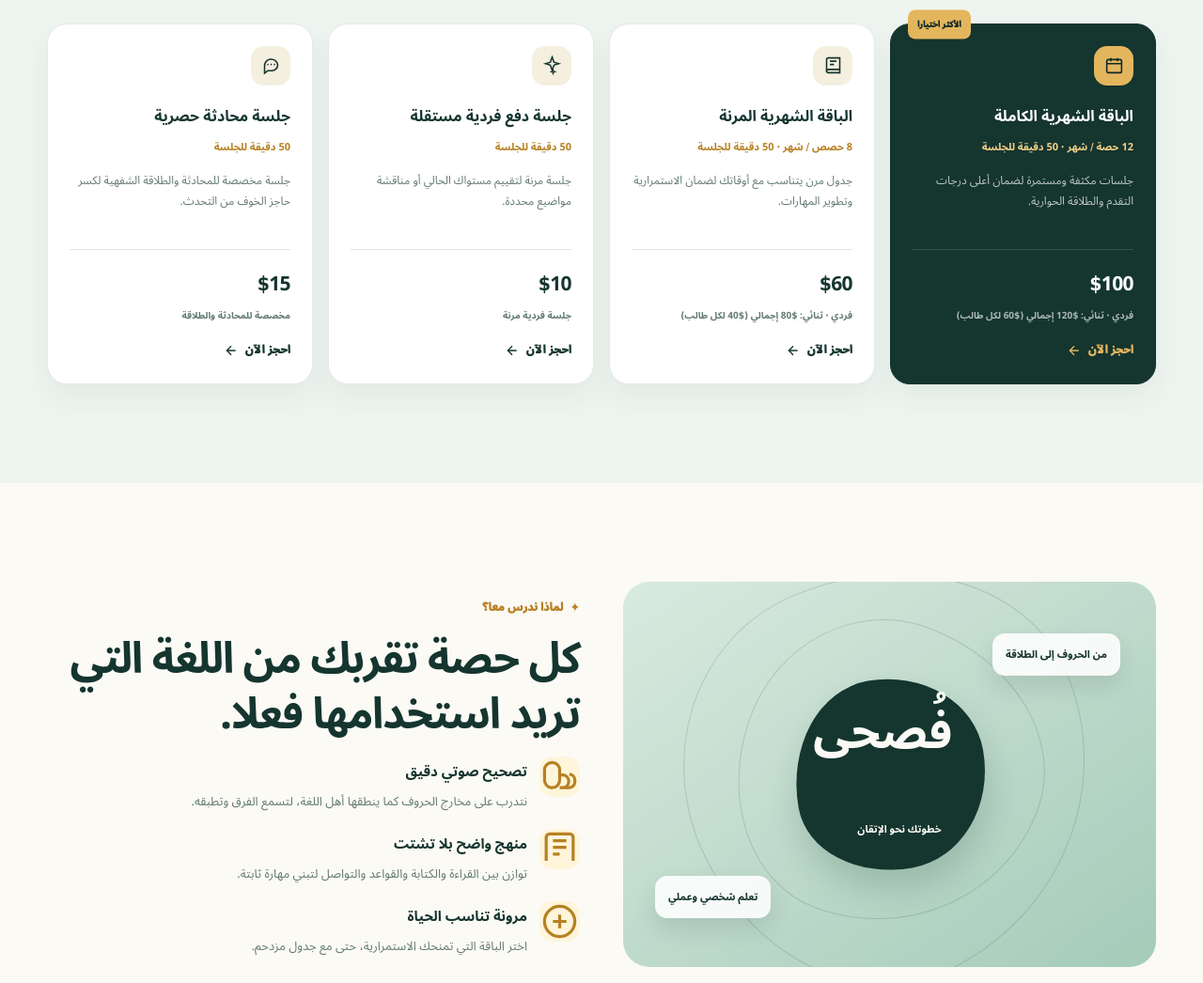
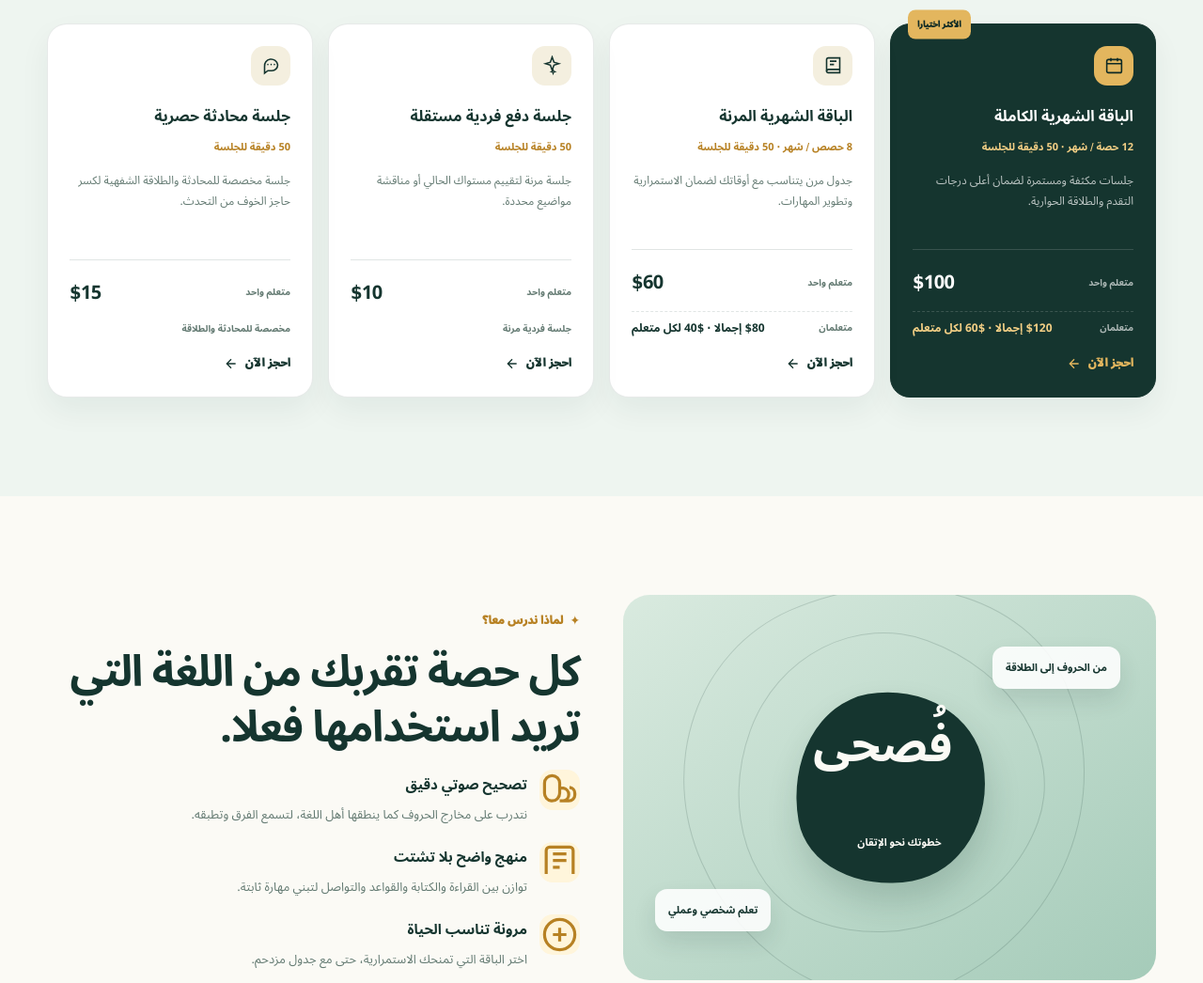
Before and after one commit to fushaf1234/fushazone, a plain HTML site: page index.html in a window 1280 px wide. Shown: the part 1527-2573 px from the top of the page at 94% size. Drawn offline with Linux system fonts and the light colour scheme.

Commit message:
Add files via upload

```diff
--- a/index.html
+++ b/index.html
@@ -151,11 +151,17 @@
     .popular .course-duration { color:#f3cf85; }
     .course-description { min-height:65px; margin:14px 0 18px; color:var(--muted); font-size:12px; line-height:1.85; }
     .popular .course-description { color:rgba(255,255,255,.72); }
-    .course-price { margin-top:auto; padding-top:14px; border-top:1px solid var(--line); }
+    .course-price { display:grid; gap:9px; margin-top:auto; padding-top:14px; border-top:1px solid var(--line); }
     .popular .course-price { border-color:rgba(255,255,255,.15); }
-    .course-price strong { display:block; font-size:21px; letter-spacing:-.03em; }
-    .course-price span { display:block; margin-top:4px; color:var(--muted); font-size:10px; line-height:1.65; font-weight:700; }
-    .popular .course-price span { color:rgba(255,255,255,.64); }
+    .price-option { display:flex; align-items:center; justify-content:space-between; gap:12px; }
+    .price-option + .price-option { padding-top:9px; border-top:1px dashed var(--line); }
+    .popular .price-option + .price-option { border-color:rgba(255,255,255,.16); }
+    .price-label { margin:0 !important; color:var(--muted); font-size:10px !important; line-height:1.45; font-weight:850 !important; }
+    .course-price strong { display:block; margin:0; font-size:20px; letter-spacing:-.03em; white-space:nowrap; }
+    .price-detail { margin:0 !important; color:var(--ink); font-size:12px !important; line-height:1.45; font-weight:900 !important; text-align:end; }
+    .course-price .price-note { margin:0; color:var(--muted); font-size:10px; line-height:1.65; font-weight:700; }
+    .popular .price-label, .popular .course-price .price-note { color:rgba(255,255,255,.64); }
+    .popular .price-detail { color:#f3cf85; }
     .course-action { display:inline-flex; align-items:center; gap:7px; margin-top:16px; color:var(--ink); border:0; background:transparent; padding:0; font-size:12px; font-weight:950; }
     .popular .course-action { color:var(--gold); }
     .course-action svg { width:16px; height:16px; transition:transform .2s; }
@@ -493,7 +499,7 @@
       <div class="shell contact-grid">
         <div>
           <div class="section-kicker" data-i18n="contactKicker">خطوتك التالية</div>
-          <h2 data-i18n="contactTitle">ابدأ رحلتك مع العربية أو القرآن الكريم.</h2>
+          <h2 data-i18n="contactTitle">ابدأ رحلتك مع القرآن الكريم واللغة العربية.</h2>
           <p class="section-lede" data-i18n="contactCopy">أرسل لنا طلبك وسنتواصل معك لتحديد الباقة المناسبة ومستواك الحالي.</p>
           <div class="contact-details"><a class="contact-detail" href="mailto:fushazone@gmail.com"><svg viewBox="0 0 24 24" fill="none" stroke="currentColor" stroke-width="1.8"><rect x="3" y="5" width="18" height="14" rx="2"/><path d="m3 7 9 6 9-6"/></svg><span>fushazone@gmail.com</span></a><div class="contact-detail"><svg viewBox="0 0 24 24" fill="none" stroke="currentColor" stroke-width="1.8"><path d="M12 21s7-4.4 7-11a7 7 0 1 0-14 0c0 6.6 7 11 7 11Z"/><circle cx="12" cy="10" r="2.5"/></svg><span data-i18n="contactOnline">تعلم أونلاين من أي مكان</span></div></div>
         </div>
@@ -530,8 +536,8 @@
       arabic: {
         intro: { ar: 'تعلم القواعد والقراءة والكتابة، وابن مهارات تواصل قوية وثابتة.', en: 'Learn grammar, reading, writing, and build strong, steady communication skills.' },
         cards: [
-          { icon: 'calendar', title: {ar:'الباقة الشهرية الكاملة',en:'Full Monthly Package'}, duration:{ar:'12 حصة / شهر · 50 دقيقة للجلسة',en:'12 lessons / month · 50 minutes each'}, description:{ar:'جلسات مكثفة ومستمرة لضمان أعلى درجات التقدم والطلاقة الحوارية.',en:'Focused, continuous lessons for meaningful progress and conversational fluency.'}, price:'$100', note:{ar:'فردي · ثنائي: $120 إجمالي ($60 لكل طالب)',en:'One-to-one · Two learners: $120 total ($60 each)'}, popular:true, select:'Arabic: Full Monthly (12 lessons)' },
-          { icon: 'book', title:{ar:'الباقة الشهرية المرنة',en:'Flexible Monthly Package'}, duration:{ar:'8 حصص / شهر · 50 دقيقة للجلسة',en:'8 lessons / month · 50 minutes each'}, description:{ar:'جدول مرن يتناسب مع أوقاتك لضمان الاستمرارية وتطوير المهارات.',en:'A flexible schedule that supports consistency and skill growth.'}, price:'$60', note:{ar:'فردي · ثنائي: $80 إجمالي ($40 لكل طالب)',en:'One-to-one · Two learners: $80 total ($40 each)'}, select:'Arabic: Flexible Monthly (8 lessons)' },
+          { icon: 'calendar', title: {ar:'الباقة الشهرية الكاملة',en:'Full Monthly Package'}, duration:{ar:'12 حصة / شهر · 50 دقيقة للجلسة',en:'12 lessons / month · 50 minutes each'}, description:{ar:'جلسات مكثفة ومستمرة لضمان أعلى درجات التقدم والطلاقة الحوارية.',en:'Focused, continuous lessons for meaningful progress and conversational fluency.'}, price:'$100', duo:{ar:'$120 إجمالا · $60 لكل متعلم',en:'$120 total · $60 each'}, popular:true, select:'Arabic: Full Monthly (12 lessons)' },
+          { icon: 'book', title:{ar:'الباقة الشهرية المرنة',en:'Flexible Monthly Package'}, duration:{ar:'8 حصص / شهر · 50 دقيقة للجلسة',en:'8 lessons / month · 50 minutes each'}, description:{ar:'جدول مرن يتناسب مع أوقاتك لضمان الاستمرارية وتطوير المهارات.',en:'A flexible schedule that supports consistency and skill growth.'}, price:'$60', duo:{ar:'$80 إجمالا · $40 لكل متعلم',en:'$80 total · $40 each'}, select:'Arabic: Flexible Monthly (8 lessons)' },
           { icon:'spark', title:{ar:'جلسة دفع فردية مستقلة',en:'Single Pay-as-you-go Session'}, duration:{ar:'50 دقيقة للجلسة',en:'50 minutes'}, description:{ar:'جلسة مرنة لتقييم مستواك الحالي أو مناقشة مواضيع محددة.',en:'A flexible session to assess your current level or discuss specific topics.'}, price:'$10', note:{ar:'جلسة فردية مرنة',en:'Flexible individual session'}, select:'Arabic: Single Session ($10)' },
           { icon:'speech', title:{ar:'جلسة محادثة حصرية',en:'Conversation-Only Session'}, duration:{ar:'50 دقيقة للجلسة',en:'50 minutes'}, description:{ar:'جلسة مخصصة للمحادثة والطلاقة الشفهية لكسر حاجز الخوف من التحدث.',en:'A conversation-focused session to build spoken fluency and confidence.'}, price:'$15', note:{ar:'مخصصة للمحادثة والطلاقة',en:'Dedicated to conversation and fluency'}, select:'Arabic: Conversation Session ($15)' }
         ]
@@ -539,8 +545,8 @@
       quran: {
         intro: { ar: 'أتقن تلاوة القرآن الكريم وأحكام التجويد والحفظ والمراجعة مع معلمين محترفين متحدثين أصليين.', en: 'Master Qur’an recitation, tajweed rules, memorization, and revision with professional native Arabic-speaking teachers.' },
         cards: [
-          { icon:'calendar', title:{ar:'الباقة الشهرية الكاملة',en:'Full Monthly Package'}, duration:{ar:'12 حصة / شهر · 40 دقيقة للجلسة',en:'12 lessons / month · 40 minutes each'}, description:{ar:'دراسة مكثفة ومتابعة مستمرة لضبط مخارج الحروف وحفظ متقن لكتاب الله الكريم.',en:'Focused study and consistent follow-up for precise pronunciation and confident memorization.'}, price:'$50', note:{ar:'فردي · ثنائي: $60 إجمالي ($30 لكل طالب)',en:'One-to-one · Two learners: $60 total ($30 each)'}, popular:true, select:'Quran: Full Monthly (12 lessons)' },
-          { icon:'book', title:{ar:'الباقة الشهرية المرنة',en:'Flexible Monthly Package'}, duration:{ar:'8 حصص / شهر · 40 دقيقة للجلسة',en:'8 lessons / month · 40 minutes each'}, description:{ar:'باقة مرنة لأصحاب الجداول المزدحمة لتعلم أحكام التجويد والحفظ التدريجي بانتظام.',en:'A flexible package for busy schedules, with steady tajweed learning and gradual memorization.'}, price:'$35', note:{ar:'فردي · ثنائي: $40 إجمالي ($20 لكل طالب)',en:'One-to-one · Two learners: $40 total ($20 each)'}, select:'Quran: Flexible Monthly (8 lessons)' },
+          { icon:'calendar', title:{ar:'الباقة الشهرية الكاملة',en:'Full Monthly Package'}, duration:{ar:'12 حصة / شهر · 40 دقيقة للجلسة',en:'12 lessons / month · 40 minutes each'}, description:{ar:'دراسة مكثفة ومتابعة مستمرة لضبط مخارج الحروف وحفظ متقن لكتاب الله الكريم.',en:'Focused study and consistent follow-up for precise pronunciation and confident memorization.'}, price:'$50', duo:{ar:'$60 إجمالا · $30 لكل متعلم',en:'$60 total · $30 each'}, popular:true, select:'Quran: Full Monthly (12 lessons)' },
+          { icon:'book', title:{ar:'الباقة الشهرية المرنة',en:'Flexible Monthly Package'}, duration:{ar:'8 حصص / شهر · 40 دقيقة للجلسة',en:'8 lessons / month · 40 minutes each'}, description:{ar:'باقة مرنة لأصحاب الجداول المزدحمة لتعلم أحكام التجويد والحفظ التدريجي بانتظام.',en:'A flexible package for busy schedules, with steady tajweed learning and gradual memorization.'}, price:'$35', duo:{ar:'$40 إجمالا · $20 لكل متعلم',en:'$40 total · $20 each'}, select:'Quran: Flexible Monthly (8 lessons)' },
           { icon:'spark', title:{ar:'تقييم مستوى التلاوة',en:'Recitation Level Assessment'}, duration:{ar:'جلسة مخصصة بحسب احتياجك',en:'A session tailored to your needs'}, description:{ar:'نحدد نقطة البداية المناسبة لخطة التلاوة أو التجويد أو الحفظ.',en:'Find the right starting point for your recitation, tajweed, or memorization plan.'}, price:{ar:'تواصل معنا',en:'Contact us'}, note:{ar:'لمن يريد خطة واضحة للبداية',en:'For learners seeking a clear start'}, select:'Quran: Recitation Assessment' },
           { icon:'speech', title:{ar:'حفظ ومراجعة منتظمة',en:'Memorization & Revision'}, duration:{ar:'بإيقاع يناسب تقدمك',en:'At a pace that suits your progress'}, description:{ar:'متابعة ثابتة لبناء روتين حفظ ومراجعة متوازن وواقعي.',en:'Consistent guidance to build a balanced, practical memorization and revision routine.'}, price:{ar:'تواصل معنا',en:'Contact us'}, note:{ar:'داخل باقات القرآن الشهرية',en:'Available within monthly Qur’an packages'}, select:'Quran: Memorization & Revision' }
         ]
@@ -559,22 +565,22 @@
         heroEyebrow:'عربية راسخة، تواصل حي', heroTitle:'لغتك العربية... <em>هويتك</em> وعالمك', heroCopy:'مرحبا بكم في منصة Fusha Zone. نقدم رحلة تعليمية فريدة للناطقين بغير العربية، حيث تلتقي الأصالة الأكاديمية بالطلاقة الحوارية بأسلوب عصري وحيوي مع معلمين محترفين متحدثين أصليين باللغة العربية.', heroPrimary:'اكتشف برامجنا <span>←</span>', heroSecondary:'اكتشف هويتنا التعليمية', heroProof:'تعلم مخصص مع معلمين متحدثين أصليين', artCardTopValue:'50 دقيقة', artCardTopLabel:'جلسات عربية مرنة', artCardBottom:'تعلم على وتيرتك',
         valueOneTitle:'خطة تناسب وقتك', valueOneText:'جلسات ثابتة أو مرنة حسب جدولك', valueTwoTitle:'إتقان نطق أصيل', valueTwoText:'مع معلمين محترفين متحدثين أصليين', valueThreeTitle:'عربية وقرآن كريم', valueThreeText:'منهج أكاديمي وروحي متكامل',
         missionKicker:'رسالتنا التعليمية', missionTitle:'نتعلم اللغة لنقترب من عالمها، لا لنحفظها فقط.', missionCopy:'في Fusha Zone نؤمن أن تعلم اللغة مفتاح للثقافة. لذلك صممنا منهجا يوازن بذكاء بين الرصانة الأكاديمية، من قواعد ونحو وصوتيات، وبين القدرة على التواصل الفوري والواثق.', missionSignature:'منهج مخصص لأهداف كل طالب', principleOneTitle:'أصالة أكاديمية', principleOneText:'قواعد ونحو وصوتيات تمنحك أساسا واضحا وقويا.', principleTwoTitle:'طلاقة حوارية', principleTwoText:'ممارسة عملية تساعدك على التحدث بثقة من البداية.', principleThreeTitle:'أهدافك أولا', principleThreeText:'خطط تناسب الدراسة أو العمل أو التقرب من الثقافة والقرآن الكريم.',
-        coursesKicker:'ابدأ من مكانك', coursesTitle:'برامج مصممة لتتحرك بك بثقة.', tabArabic:'اللغة العربية', tabQuran:'القرآن والتجويد', bookCourse:'احجز الآن', popular:'الأكثر اختيارا',
+        coursesKicker:'ابدأ من مكانك', coursesTitle:'برامج مصممة لتتحرك بك بثقة.', tabArabic:'اللغة العربية', tabQuran:'القرآن والتجويد', bookCourse:'احجز الآن', popular:'الأكثر اختيارا', oneLearner:'متعلم واحد', twoLearners:'متعلمان',
         visualChipOne:'من الحروف إلى الطلاقة', visualBadge:'خطوتك نحو الإتقان', visualChipTwo:'تعلم شخصي وعملي', benefitsKicker:'لماذا ندرس معا؟', benefitsTitle:'كل حصة تقربك من اللغة التي تريد استخدامها فعلا.', benefitOneTitle:'تصحيح صوتي دقيق', benefitOneText:'نتدرب على مخارج الحروف كما ينطقها أهل اللغة، لتسمع الفرق وتطبقه.', benefitTwoTitle:'منهج واضح بلا تشتت', benefitTwoText:'توازن بين القراءة والكتابة والقواعد والتواصل لتبني مهارة ثابتة.', benefitThreeTitle:'مرونة تناسب الحياة', benefitThreeText:'اختر الباقة التي تمنحك الاستمرارية، حتى مع جدول مزدحم.',
         journalKicker:'مدونة فصحى زون', journalTitle:'نافذة صغيرة على رحلة أكبر.', journalLede:'استكشف أفكارا عملية تساعدك على فهم العربية والتقدم فيها بذكاء.', readArticle:'اقرأ المقال <span>←</span>', libraryKicker:'واحة القصص والموارد', libraryTitle:'مكتبة حصرية تجعل التعلم مستمرا بين الحصص.', libraryCopy:'قصص تفاعلية ومناهج أكاديمية محمية، مصممة حصريا لطلاب Fusha Zone.', libraryLock:'المعاينة التفاعلية للمشتركين فقط',
         feedbackKicker:'آراؤكم تهمنا', feedbackTitle:'نصغي للمتعلمين في كل خطوة.', testimonial:'أكاديمية ممتازة جدا وتوفر أفضل المعلمين المحترفين.', testimonialName:'أحمد محمد', testimonialDate:'24 يونيو 2026', commentTitle:'أضف تعليقك أو سؤالك', commentCopy:'نرحب بأسئلتك. يظهر تعليقك هنا على جهازك كمعاينة خاصة.', commentName:'الاسم', commentEmail:'البريد الإلكتروني', commentText:'اكتب تعليقك أو سؤالك', commentNote:'للحفاظ على الخصوصية، لا يتم إرسال هذا النموذج إلى خادم.', commentSubmit:'إرسال التعليق', commentSaved:'تمت إضافة تعليقك كمعاينة خاصة على هذا الجهاز.',
-        contactKicker:'خطوتك التالية', contactTitle:'ابدأ رحلتك مع العربية أو القرآن الكريم.', contactCopy:'أرسل لنا طلبك وسنتواصل معك لتحديد الباقة المناسبة ومستواك الحالي.', contactOnline:'تعلم أونلاين من أي مكان', bookingTitle:'احجز استشارتك', bookingCopy:'سيتم فتح بريدك الإلكتروني برسالة جاهزة للإرسال إلى الأكاديمية.', formName:'الاسم الكامل', formEmail:'البريد الإلكتروني', formCourse:'الدورة أو الباقة المطلوبة', formMessage:'رسالتك أو مستواك الحالي', bookingSubmit:'إرسال طلب الحجز', formRequired:'يرجى تعبئة الاسم والبريد الإلكتروني واختيار الباقة.', mailSubject:'طلب حجز جديد من موقع Fusha Zone', mailOpened:'تم تجهيز رسالة الحجز في تطبيق البريد الإلكتروني.', footerTag:'لتعليم اللغة العربية لغير الناطقين بها والقرآن الكريم', footerCopyright:'© 2026 جميع الحقوق محفوظة.'
+        contactKicker:'خطوتك التالية', contactTitle:'ابدأ رحلتك مع القرآن الكريم واللغة العربية.', contactCopy:'أرسل لنا طلبك وسنتواصل معك لتحديد الباقة المناسبة ومستواك الحالي.', contactOnline:'تعلم أونلاين من أي مكان', bookingTitle:'احجز استشارتك', bookingCopy:'سيتم فتح بريدك الإلكتروني برسالة جاهزة للإرسال إلى الأكاديمية.', formName:'الاسم الكامل', formEmail:'البريد الإلكتروني', formCourse:'الدورة أو الباقة المطلوبة', formMessage:'رسالتك أو مستواك الحالي', bookingSubmit:'إرسال طلب الحجز', formRequired:'يرجى تعبئة الاسم والبريد الإلكتروني واختيار الباقة.', mailSubject:'طلب حجز جديد من موقع Fusha Zone', mailOpened:'تم تجهيز رسالة الحجز في تطبيق البريد الإلكتروني.', footerTag:'لتعليم اللغة العربية لغير الناطقين بها والقرآن الكريم', footerCopyright:'© 2026 جميع الحقوق محفوظة.'
       },
       en: {
         skip:'Skip to content', brandTagline:'Arabic & Qur’an Education', navHome:'Home', navAbout:'About', navCourses:'Courses & Packages', navJournal:'Journal & Library', navFeedback:'Feedback', navContact:'Contact', navCTA:'Book a lesson',
         heroEyebrow:'Grounded Arabic, living communication', heroTitle:'Arabic is your <em>identity</em> and your world.', heroCopy:'Welcome to Fusha Zone. We offer a distinctive learning journey for non-native Arabic speakers, where academic depth meets natural conversation through an engaging, modern approach with professional native Arabic-speaking teachers.', heroPrimary:'Explore programs <span>→</span>', heroSecondary:'Discover our teaching identity', heroProof:'Personalized learning with native-speaking teachers', artCardTopValue:'50 minutes', artCardTopLabel:'Flexible Arabic lessons', artCardBottom:'Learn at your own pace',
         valueOneTitle:'A plan around your time', valueOneText:'Fixed or flexible lessons that work with your schedule', valueTwoTitle:'Authentic pronunciation', valueTwoText:'Professional native Arabic-speaking teachers', valueThreeTitle:'Arabic & Qur’an', valueThreeText:'An integrated academic and spiritual curriculum',
         missionKicker:'Our learning mission', missionTitle:'We learn a language to enter its world, not only to memorize it.', missionCopy:'At Fusha Zone, we believe language is a key to culture. Our approach thoughtfully balances academic foundations such as grammar, syntax, and phonetics with the ability to communicate immediately and with confidence.', missionSignature:'A plan built around each learner’s goals', principleOneTitle:'Academic foundations', principleOneText:'Grammar, syntax, and phonetics give you a clear, confident base.', principleTwoTitle:'Conversation fluency', principleTwoText:'Hands-on practice helps you speak with confidence from the beginning.', principleThreeTitle:'Your goals first', principleThreeText:'Plans for study, work, or a closer connection to Arabic culture and the Qur’an.',
-        coursesKicker:'Start where you are', coursesTitle:'Programs designed to move you forward with confidence.', tabArabic:'Arabic Language', tabQuran:'Qur’an & Tajweed', bookCourse:'Book now', popular:'Most chosen',
+        coursesKicker:'Start where you are', coursesTitle:'Programs designed to move you forward with confidence.', tabArabic:'Arabic Language', tabQuran:'Qur’an & Tajweed', bookCourse:'Book now', popular:'Most chosen', oneLearner:'One learner', twoLearners:'Two learners',
         visualChipOne:'From letters to fluency', visualBadge:'Your route to mastery', visualChipTwo:'Personal & practical learning', benefitsKicker:'Why learn with us?', benefitsTitle:'Every lesson brings you closer to Arabic you can actually use.', benefitOneTitle:'Precise pronunciation coaching', benefitOneText:'Practice letter articulation as native speakers use it, so you hear and apply the difference.', benefitTwoTitle:'A clear path, not scattered lessons', benefitTwoText:'Reading, writing, grammar, and communication work together to build lasting skill.', benefitThreeTitle:'Flexibility for real life', benefitThreeText:'Choose the package that gives you consistency, even with a busy schedule.',
         journalKicker:'Fusha Zone Journal', journalTitle:'A small window into a bigger journey.', journalLede:'Explore practical ideas that help you understand Arabic and progress with intention.', readArticle:'Read article <span>→</span>', libraryKicker:'Stories & Resources Oasis', libraryTitle:'An exclusive library that keeps learning going between lessons.', libraryCopy:'Interactive stories and protected academic resources, created exclusively for Fusha Zone students.', libraryLock:'Interactive preview for subscribers only',
         feedbackKicker:'Your feedback matters', feedbackTitle:'We listen to learners at every step.', testimonial:'An excellent academy that offers the best professional teachers.', testimonialName:'Ahmed Mohammed', testimonialDate:'June 24, 2026', commentTitle:'Leave a comment or question', commentCopy:'Questions are welcome. Your comment appears here only as a private preview on this device.', commentName:'Name', commentEmail:'Email address', commentText:'Write your comment or question', commentNote:'For privacy, this form does not send data to a server.', commentSubmit:'Add private preview', commentSaved:'Your private preview was added on this device.',
-        contactKicker:'Your next step', contactTitle:'Begin your journey with Arabic or the Qur’an.', contactCopy:'Send us your request and we will help identify the right package and your current level.', contactOnline:'Learn online from anywhere', bookingTitle:'Book your consultation', bookingCopy:'Your email app will open with a booking message ready to send to the academy.', formName:'Full name', formEmail:'Email address', formCourse:'Course or requested package', formMessage:'Your message or current level', bookingSubmit:'Send booking request', formRequired:'Please complete your name, email, and preferred package.', mailSubject:'New Fusha Zone booking request', mailOpened:'Your booking message has been prepared in your email app.', footerTag:'Arabic education for non-native speakers and Qur’an learning', footerCopyright:'© 2026 All rights reserved.'
+        contactKicker:'Your next step', contactTitle:'Begin your journey with the Qur’an and Arabic.', contactCopy:'Send us your request and we will help identify the right package and your current level.', contactOnline:'Learn online from anywhere', bookingTitle:'Book your consultation', bookingCopy:'Your email app will open with a booking message ready to send to the academy.', formName:'Full name', formEmail:'Email address', formCourse:'Course or requested package', formMessage:'Your message or current level', bookingSubmit:'Send booking request', formRequired:'Please complete your name, email, and preferred package.', mailSubject:'New Fusha Zone booking request', mailOpened:'Your booking message has been prepared in your email app.', footerTag:'Arabic education for non-native speakers and Qur’an learning', footerCopyright:'© 2026 All rights reserved.'
       }
     };
 
@@ -594,7 +600,10 @@
           <h3>${text(card.title)}</h3>
           <span class="course-duration">${text(card.duration)}</span>
           <p class="course-description">${text(card.description)}</p>
-          <div class="course-price"><strong>${text(card.price)}</strong><span>${text(card.note)}</span></div>
+          <div class="course-price">
+            <div class="price-option"><span class="price-label">${t('oneLearner')}</span><strong>${text(card.price)}</strong></div>
+            ${card.duo ? `<div class="price-option"><span class="price-label">${t('twoLearners')}</span><span class="price-detail">${text(card.duo)}</span></div>` : `<span class="price-note">${text(card.note)}</span>`}
+          </div>
           <button class="course-action" type="button" data-book="${card.select}">${t('bookCourse')} <svg viewBox="0 0 24 24" fill="none" stroke="currentColor" stroke-width="2"><path d="M19 12H5M12 19l-7-7 7-7"/></svg></button>
         </article>
       `).join('');
```
